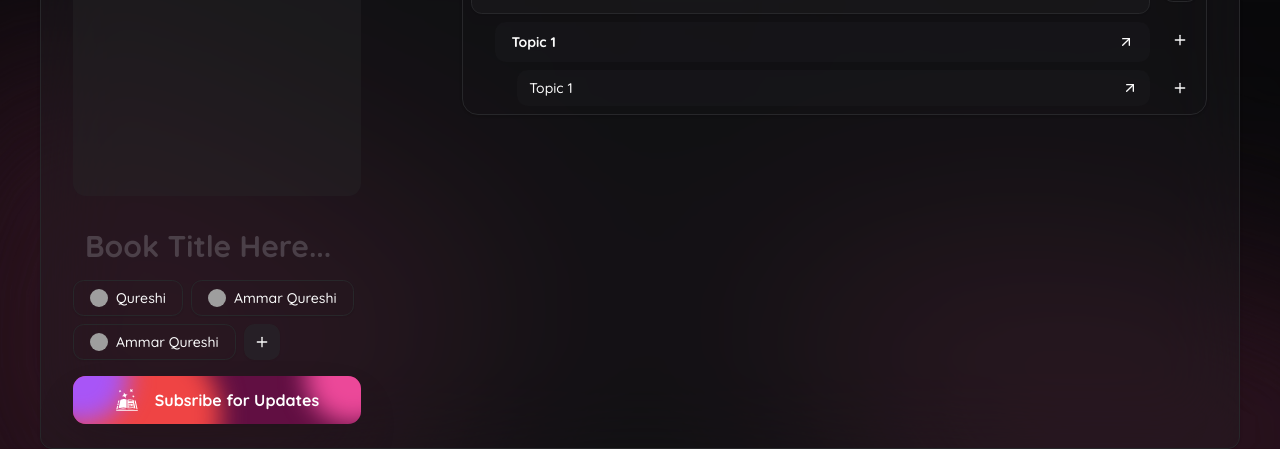
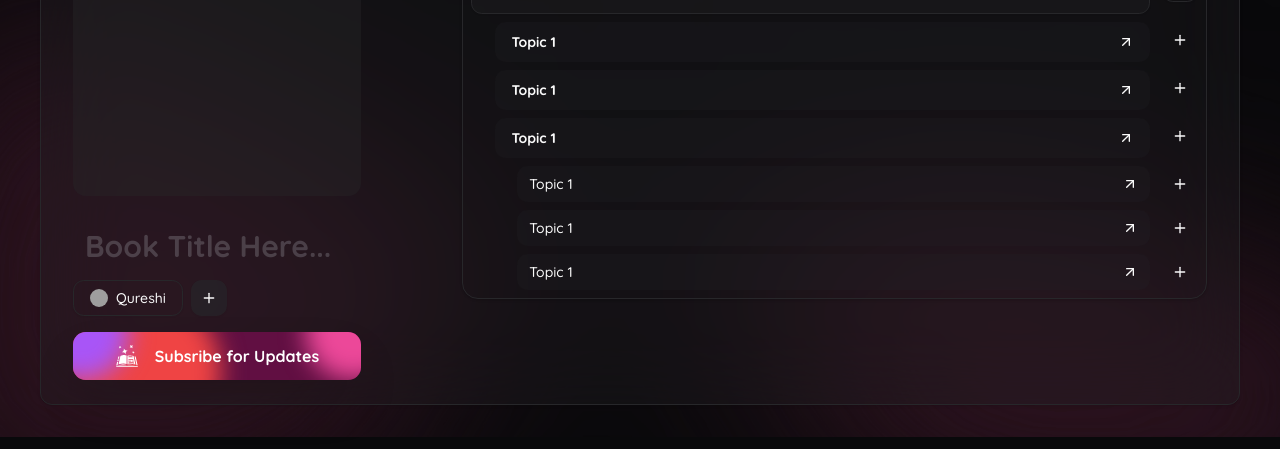
Before and after one commit to Sadiakamal27/likhlo-web, a Next.js app: page /write in a window 1280 px wide. Shown: the part 353-802 px from the top of the page. Built offline with nearby package versions, Linux system fonts and the light colour scheme; grey boxes are pictures that could not be loaded.

Commit message:
content card modifiedc

```diff
--- a/src/app/write/book-meta.tsx
+++ b/src/app/write/book-meta.tsx
@@ -56,20 +56,6 @@ export default function BookMeta({ className }: { className?: string }) {
               </Avatar>
               Qureshi
             </Button>
-            <Button className="gap-2" variant="outline">
-              <Avatar className="h-full w-auto">
-                <AvatarImage src="https://github.com/shadcn.png" />
-                <AvatarFallback>AM</AvatarFallback>
-              </Avatar>
-              Ammar Qureshi
-            </Button>
-            <Button className="gap-2" variant="outline">
-              <Avatar className="h-full w-auto">
-                <AvatarImage src="https://github.com/shadcn.png" />
-                <AvatarFallback>AM</AvatarFallback>
-              </Avatar>
-              Ammar Qureshi
-            </Button>
             <CustomTooltip label="Add Author">
               <Button size="icon" variant="muted">
                 <FiPlus className="w-4 h-4" />
--- a/src/app/write/content-card.tsx
+++ b/src/app/write/content-card.tsx
@@ -15,7 +15,23 @@ export default function ContentCard() {
         <p>Topic 1</p>
         <FiArrowUpRight className="w-4 h-4" />
       </ContentItem>
+      <ContentItem variant="ghost" size="topic">
+        <p>Topic 1</p>
+        <FiArrowUpRight className="w-4 h-4" />
+      </ContentItem>
+      <ContentItem variant="ghost" size="topic">
+        <p>Topic 1</p>
+        <FiArrowUpRight className="w-4 h-4" />
+      </ContentItem>
       {/*subtopic block*/}
+      <ContentItem variant="ghost" size="subtopic">
+        <p>Topic 1</p>
+        <FiArrowUpRight className="w-4 h-4" />
+      </ContentItem>
+      <ContentItem variant="ghost" size="subtopic">
+        <p>Topic 1</p>
+        <FiArrowUpRight className="w-4 h-4" />
+      </ContentItem>
       <ContentItem variant="ghost" size="subtopic">
         <p>Topic 1</p>
         <FiArrowUpRight className="w-4 h-4" />
```
